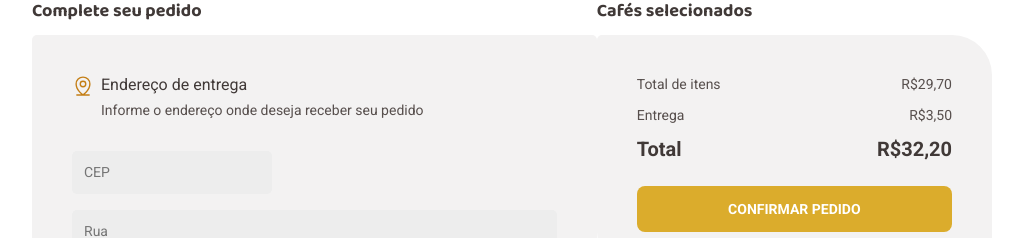
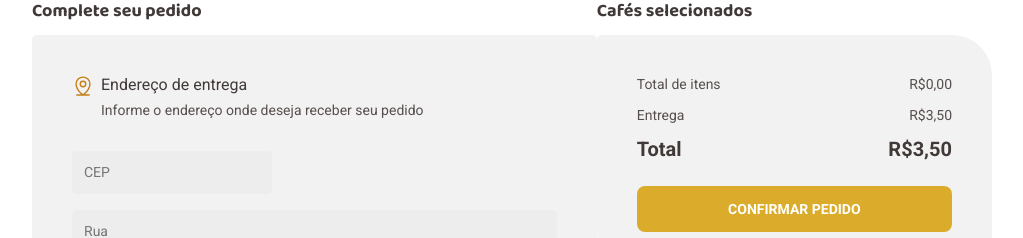
Before and after one commit to luisgustavofaria/coffee-delivery, a React (Vite) app: page /checkout in a window 1280 px wide. Shown: the part 144-382 px from the top of the page, without its empty margins (128-1151 px from the left). Built offline with nearby package versions, Linux system fonts and the light colour scheme.

Commit message:
criado totalPrice

```diff
--- a/src/pages/Checkout/index.tsx
+++ b/src/pages/Checkout/index.tsx
@@ -38,6 +38,13 @@ export function Checkout() {
   const onRemoveItem = (itemId: string) => {
     removeItem(itemId);
   };
+
+  const totalItemsPrice = cartItems.reduce(
+    (acc, item) => acc + item.coffee.price * item.coffee.quantity,
+    0
+  );
+  const totalfrete = 3.5;
+  const totalPrice = totalItemsPrice + totalfrete;
 
   return (
     <ContainerCheckout>
@@ -138,7 +145,10 @@ export function Checkout() {
           <TotalSection>
             <TotalItem>
               <span>Total de itens</span>
-              <span>R$29,70</span>
+              <span>
+                R$
+                {totalItemsPrice.toFixed(2).replace('.', ',')}
+              </span>
             </TotalItem>
             <TotalItem>
               <span>Entrega</span>
@@ -146,7 +156,7 @@ export function Checkout() {
             </TotalItem>
             <TotalItem>
               <span>Total</span>
-              <span>R$32,20</span>
+              <span>R${totalPrice.toFixed(2).replace('.', ',')}</span>
             </TotalItem>
           </TotalSection>
           <ConfirmButton>
```
